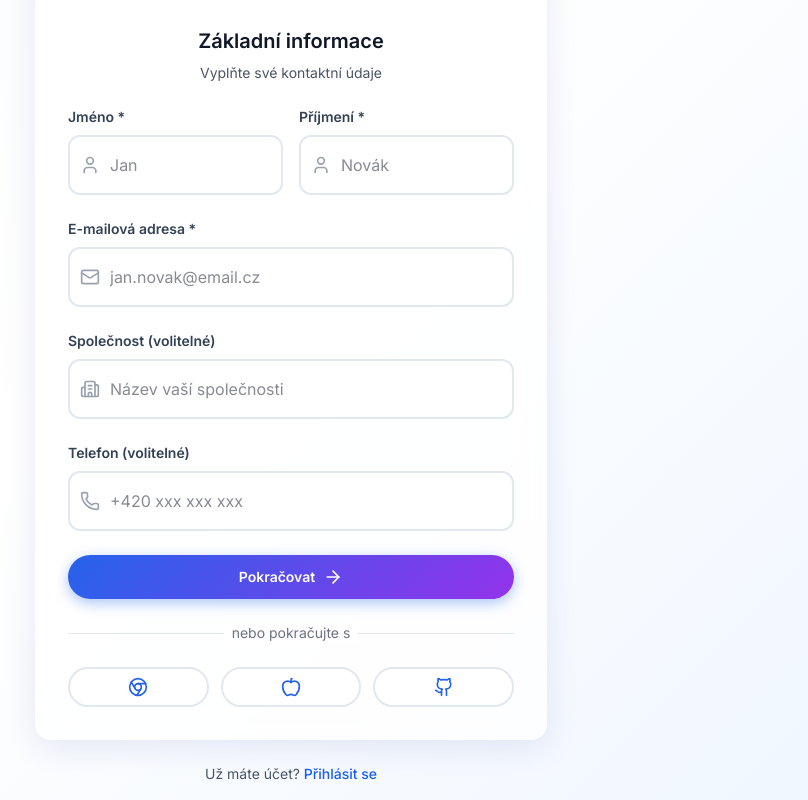
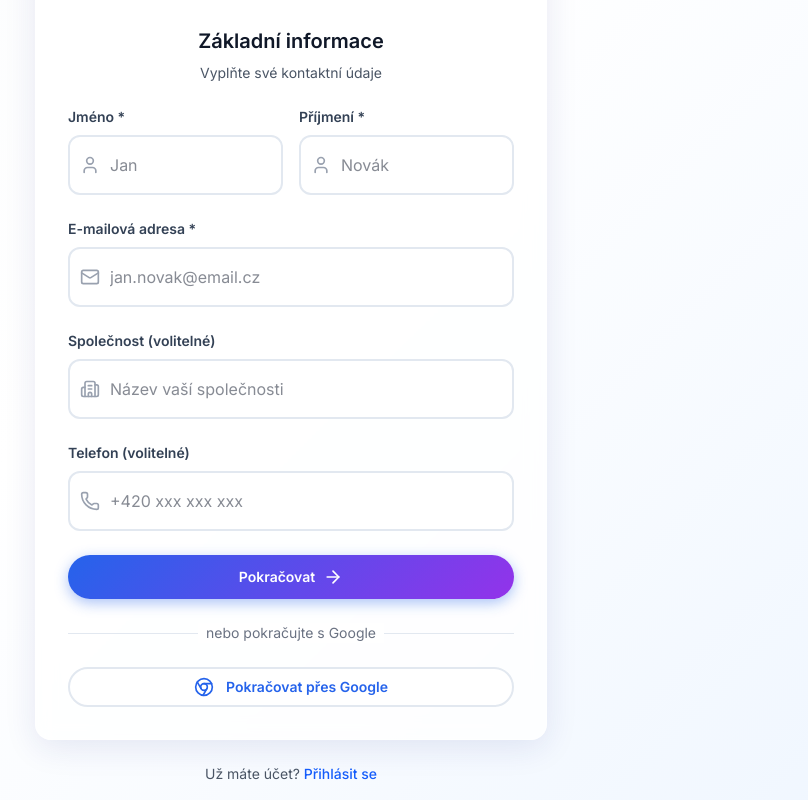
Before and after one commit to TerkaModrajda/certify, a Next.js app: page /auth/register in a window 1280 px wide. Shown: the part 437-1237 px from the top of the page, without its empty margins (349-1157 px from the left). Built offline with nearby package versions, Linux system fonts and the light colour scheme.

Commit message:
smazani dvou buttonu a zpruchodneni google api

```diff
--- a/app/auth/register/page.tsx
+++ b/app/auth/register/page.tsx
@@ -7,23 +7,7 @@ import { Button } from '@/components/ui/button'
 import { Input } from '@/components/ui/input'
 import { Label } from '@/components/ui/label'
 import { Card } from '@/components/ui/card'
-import {
-  Award,
-  Mail,
-  Lock,
-  ArrowRight,
-  Eye,
-  EyeOff,
-  User,
-  Building2,
-  Phone,
-  Loader2,
-  CheckCircle,
-  AlertCircle,
-  Chrome,
-  Apple,
-  Github
-} from 'lucide-react'
+import { Award, Mail, Lock, ArrowRight, Eye, EyeOff, User, Building2, Phone, Loader2, CheckCircle, AlertCircle, Chrome } from 'lucide-react'
 
 // Nejčastější slabá hesla
 const commonPasswords = [
@@ -194,9 +178,17 @@ export default function RegisterPage() {
   }
 
   const handleSocialLogin = (provider: string) => {
+    // Prefer server-side OAuth redirect for Google. Keep a graceful fallback for other providers.
+    if (provider === 'Google') {
+      if (typeof window !== 'undefined') {
+        window.location.href = '/api/auth/google'
+      }
+      return
+    }
+
     setIsLoading(true)
     setTimeout(() => {
-      alert(`Přihlášení přes ${provider} proběhlo úspěšně!`)
+      alert(`Přihlášení přes ${provider} není momentálně dostupné.`)
       setIsLoading(false)
     }, 1000)
   }
@@ -448,37 +440,20 @@ export default function RegisterPage() {
                   <div className="w-full border-t border-gray-300" />
                 </div>
                 <div className="relative flex justify-center text-sm">
-                  <span className="px-2 bg-white text-gray-500">nebo pokračujte s</span>
+                  <span className="px-2 bg-white text-gray-500">nebo pokračujte s Google</span>
                 </div>
               </div>
 
-              <div className="grid grid-cols-3 gap-3">
+              <div className="mt-3">
                 <Button
                   type="button"
                   variant="outline"
                   onClick={() => handleSocialLogin('Google')}
                   disabled={isLoading}
-                  className="flex items-center justify-center"
+                  className="w-full flex items-center justify-center gap-3"
                 >
                   <Chrome className="w-5 h-5" />
-                </Button>
-                <Button
-                  type="button"
-                  variant="outline"
-                  onClick={() => handleSocialLogin('Apple')}
-                  disabled={isLoading}
-                  className="flex items-center justify-center"
-                >
-                  <Apple className="w-5 h-5" />
-                </Button>
-                <Button
-                  type="button"
-                  variant="outline"
-                  onClick={() => handleSocialLogin('GitHub')}
-                  disabled={isLoading}
-                  className="flex items-center justify-center"
-                >
-                  <Github className="w-5 h-5" />
+                  <span>Pokračovat přes Google</span>
                 </Button>
               </div>
             </div>
```
